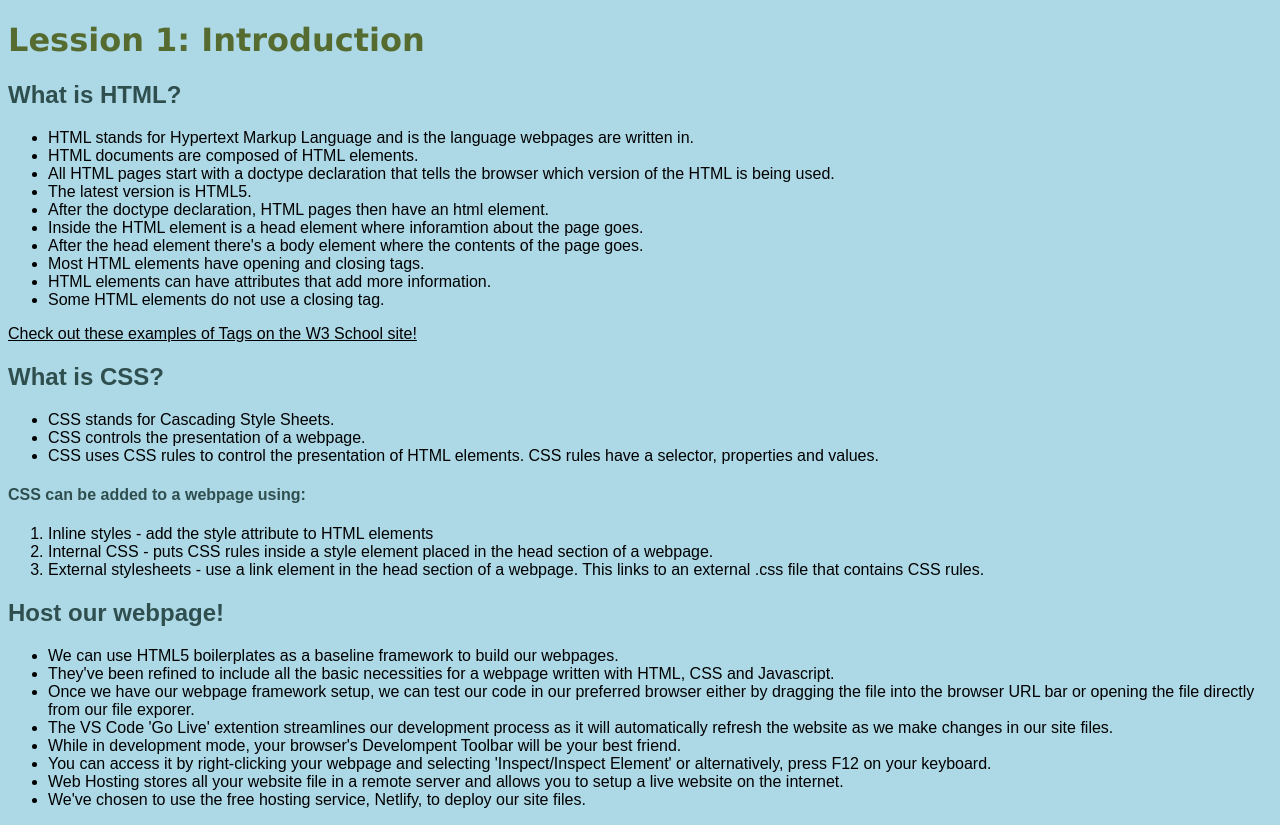
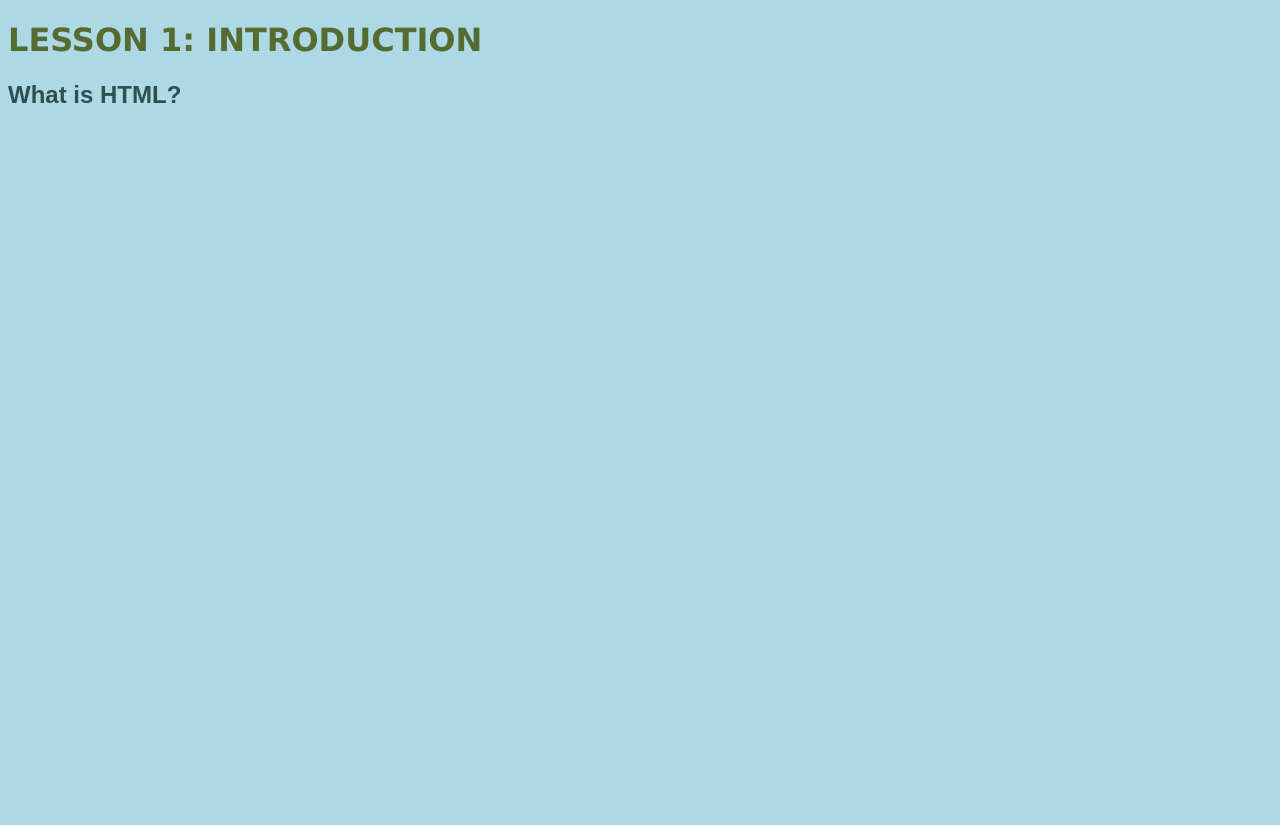
Before and after one commit to yakatomi/codelikeagirl.assignments, a plain HTML site: page index.html in a window 1280 px wide. After the commit the page ends 800 px from the top, so only its background shows below. Drawn offline with Linux system fonts and the light colour scheme.

```diff
--- a/index.html
+++ b/index.html
@@ -4,57 +4,14 @@
     <meta charset="UTF-8" />
     <meta name="viewport" content="width=device-width, initial-scale=1.0" />
     <link rel="stylesheet" href="css/styles.css" />
-    <title>CGL Lesson 1: Assignment</title>
+    <title>CLG Lesson 1 Assignment</title>
   </head>
   <body>
     <!-- Put your content here! -->
-    <h1>Lession 1: Introduction</h1>
-    <h2>What is HTML?</h2>
-    <p>
-    <ul>
-      <li>HTML stands for Hypertext Markup Language and is the language webpages are written in.</li>
-      <li>HTML documents are composed of HTML elements.</li>
-      <li>All HTML pages start with a doctype declaration that tells the browser which version of the HTML is being used.
-      <li>The latest version is HTML5.</li>
-      <li>After the doctype declaration, HTML pages then have an html element.</li>
-      <li>Inside the HTML element is a head element where inforamtion about the page goes.</li>
-      <li>After the head element there's a body element where the contents of the page goes.</li>
-      <li>Most HTML elements have opening and closing tags.</li>
-      <li>HTML elements can have attributes that add more information.</li>
-      <li>Some HTML elements do not use a closing tag.</li>
-    </ul>
-    <a href="https://www.w3schools.com/tags/default.asp">Check out these examples of Tags on the W3 School site!</a>
-    </p>
-
-    <h2>What is CSS?</h2>
-    <p>
-    <ul>
-      <li>CSS stands for Cascading Style Sheets.</li>
-      <li>CSS controls the presentation of a webpage.</li>
-      <li>CSS uses CSS rules to control the presentation of HTML elements. CSS rules have a selector, properties and values.</li>
-    </ul>
-      <h4>CSS can be added to a webpage using:</h4>
-      <ol>
-      <li>Inline styles - add the style attribute to HTML elements</li>
-      <li>Internal CSS - puts CSS rules inside a style element placed in the head section of a webpage.</li>
-      <li>External stylesheets - use a link element in the head section of a webpage. This links to an external .css file that contains CSS rules.</li>
-    </ol>
-    </p>
-
-    <h2>Host our webpage!</h2>
-    <p>
-    <ul>
-      <li>We can use HTML5 boilerplates as a baseline framework to build our webpages.</li>
-      <li>They've been refined to include all the basic necessities for a webpage written with HTML, CSS and Javascript.</li>
-      <li>Once we have our webpage framework setup, we can test our code in our preferred browser either by dragging the file into the browser URL bar or opening the file directly from our file exporer.</li>
-      <li>The VS Code 'Go Live' extention streamlines our development process as it will automatically refresh the website as we make changes in our site files.</li>
-      <li>While in development mode, your browser's Develompent Toolbar will be your best friend.</li>
-      <li>You can access it by right-clicking your webpage and selecting 'Inspect/Inspect Element' or alternatively, press F12 on your keyboard.</li>
-      <li>Web Hosting stores all your website file in a remote server and allows you to setup a live website on the internet.</li>
-      <li>We've chosen to use the free hosting service, Netlify, to deploy our site files.</li>
-    </ul>
-    </p>
-
+    <h1>LESSON 1: INTRODUCTION
+    </h1>
+    <h2>What is HTML?
+    </h2>
 
     <script src="js/main.js"></script>
   </body>
```
